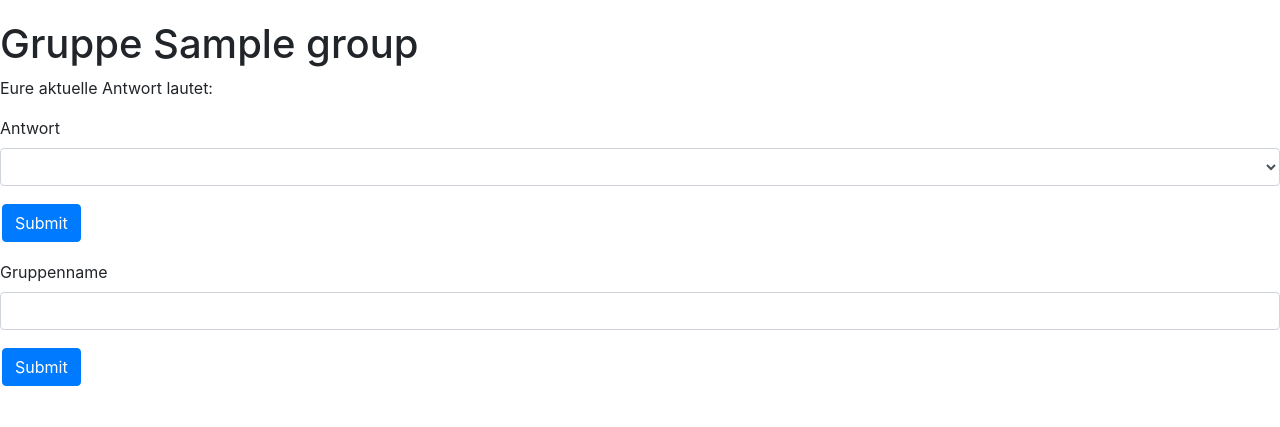
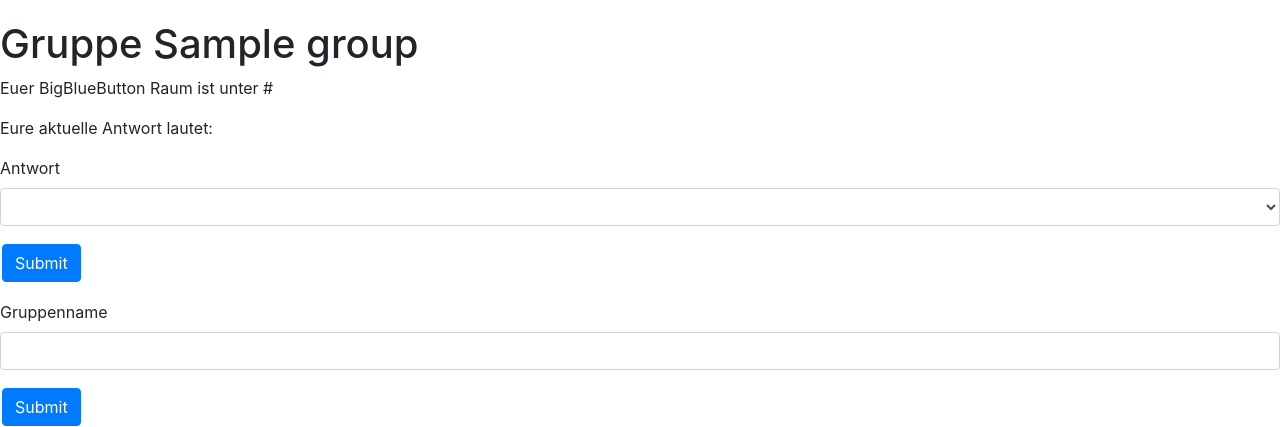
Before and after one commit to GinaMuuss/oe-2020, a Flask app: template templates/group.html in a window 1280 px wide. Shown: the top 427 px of the page. Run offline with Flask 2, Linux system fonts and the light colour scheme; the template is opened without the code that fills it: most values are stand-ins (such as "Sample title", 1, 10 or a date in 2020); lists and menus that the app fills with data are empty; parts of the project's set-up code (start-up, migrations or seed data) failed here and were passed over; some libraries are stand-ins or nearby versions.

Commit message:
added comm link to group page

```diff
--- a/templates/group.html
+++ b/templates/group.html
@@ -61,6 +61,7 @@
 <div style="min-height: 20px;"></div>
 <div class="content">
 	<h1 id="group_name_heading" >Gruppe {{group.name}}</h1>
+	<p>Euer BigBlueButton Raum ist unter {{group.com_link}}</p>
 	<h2 id="question_text"></h2>
 	<p>Eure aktuelle Antwort lautet: <span id="current_answer"></span></p>
 	<form action="/group/{{group.access_hash}}" method="POST">
```
